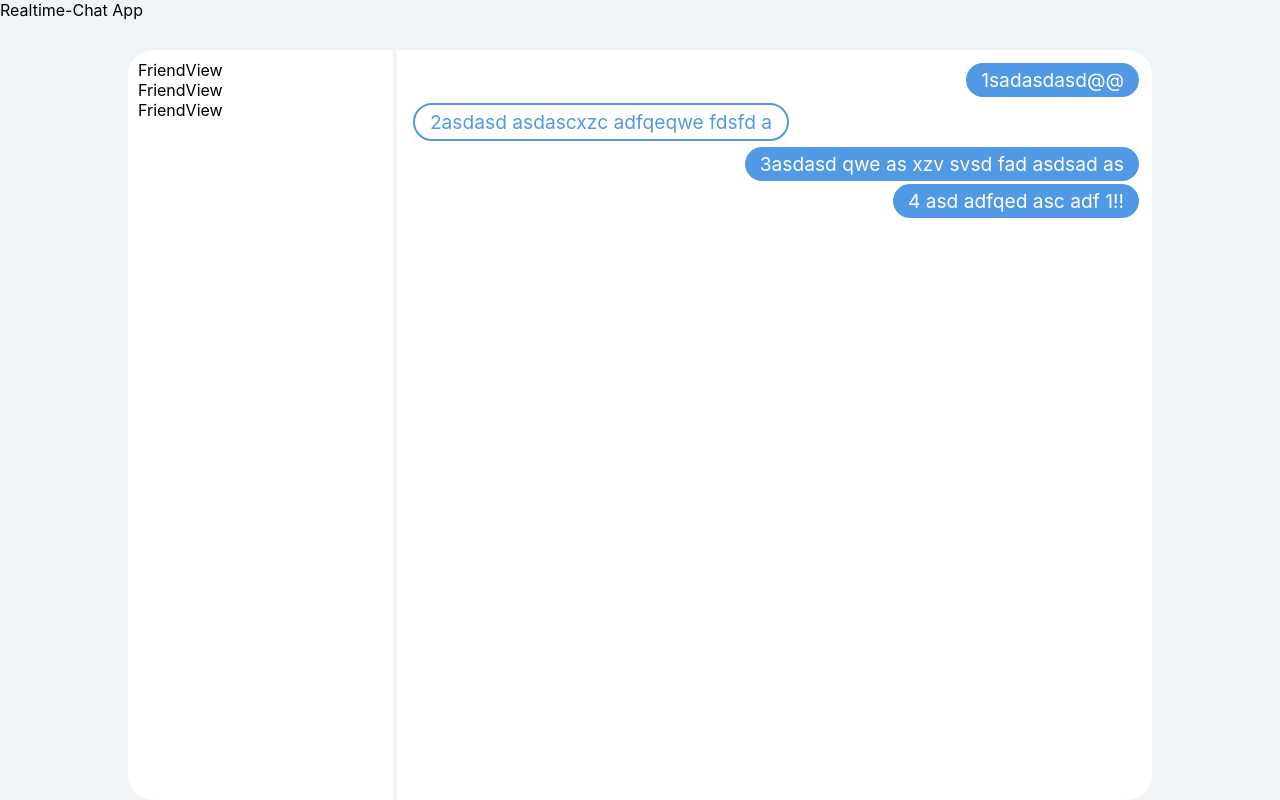
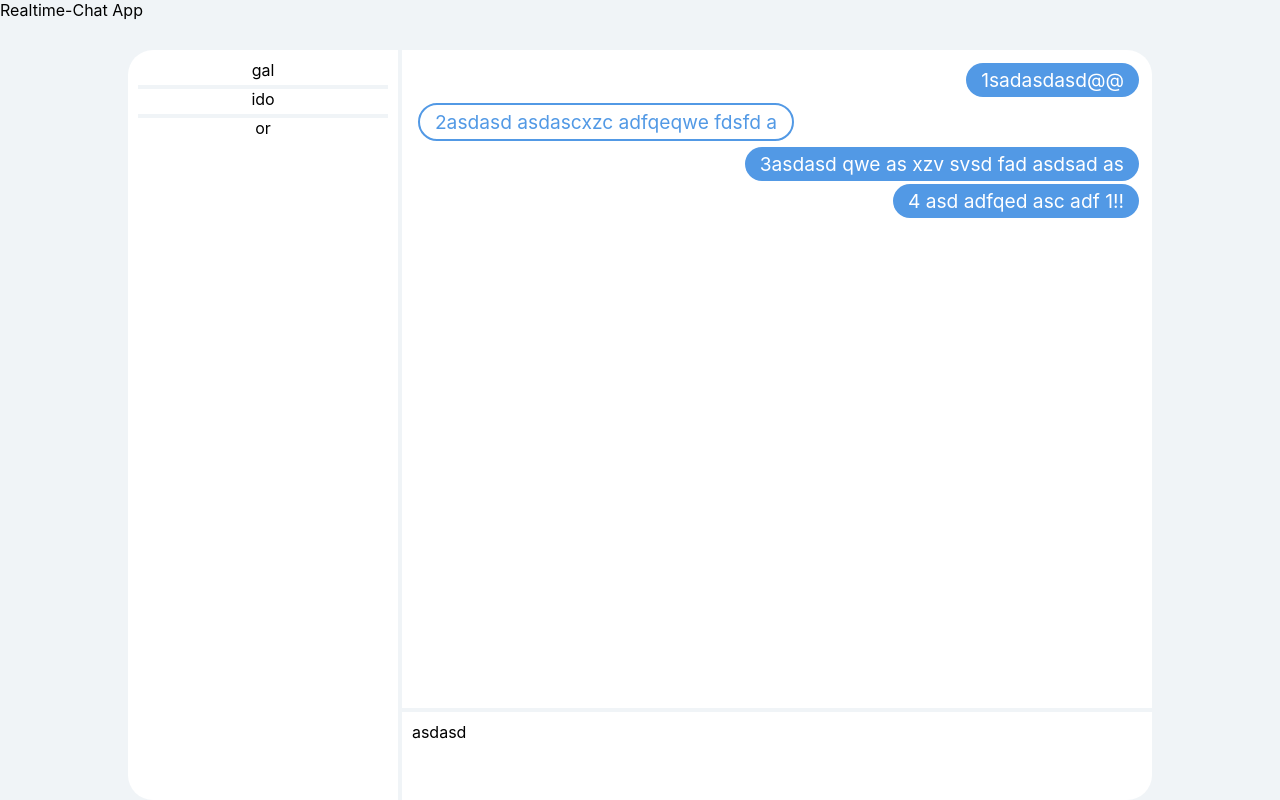
Before and after one commit to Galcarmi/realtime-chat, a React (Create React App) app in the folder frontend/: page / in a window 1280 px wide. Built offline with nearby package versions, Linux system fonts and the light colour scheme.

Commit message:
improved app layout css

```diff
--- a/frontend/src/components/container/chat-application/ChatApplication.tsx
+++ b/frontend/src/components/container/chat-application/ChatApplication.tsx
@@ -1,18 +1,23 @@
 import React, { FC } from 'react';
 import Line from '../utils/line/Line';
 import Chat from './chat/Chat';
+import MessageInput from './messageInput/MessageInput';
 import FriendsPanel from './friends-panel/FriendsPanel';
 const s = require('./layout.module.css');
 const chatApplicationStyles = require('./chatApplication.module.css');
 
 type ChatApplicationProps = {}
 
-const ChatApplication : FC<ChatApplicationProps>  = (props) => {
+const ChatApplication: FC<ChatApplicationProps> = (props) => {
     return (
         <div className={[s.chat_application_layout, chatApplicationStyles.chat_application].join(' ')}>
-             <FriendsPanel></FriendsPanel>
-             <Line horizontal={false}/>
-             <Chat></Chat>
+            <FriendsPanel className={s.friends_panel_layout}/>
+            <Line horizontal={false} />
+            <div className={s.chatContainerLayout}>
+                <Chat className={s.chatLayout}/>
+                <Line horizontal/>
+                <MessageInput className={s.messageInputLayout}/>
+            </div>
         </div>
     );
 }
--- a/frontend/src/components/container/chat-application/chat/Chat.tsx
+++ b/frontend/src/components/container/chat-application/chat/Chat.tsx
@@ -1,10 +1,12 @@
-import React from 'react';
+import React, {FC} from 'react';
 import Message from './message/Message';
-import s from '../layout.module.css';
 
-function Chat() {
+interface ChatProps {
+    className?: string;
+}
+const Chat:FC<ChatProps> = (props) => {
     return (
-        <div className={s.chat_layout}>
+        <div className={props.className}>
             <Message content={'1sadasdasd@@'}></Message>
             <Message content={'2asdasd asdascxzc adfqeqwe fdsfd a'} friendMessage={true}></Message>
             <Message content={'3asdasd qwe as xzv svsd fad asdsad as'}></Message>
--- /dev/null
+++ b/frontend/src/components/container/chat-application/chat/chat.module.css
@@ -0,0 +1,4 @@
+.messageInputLayout{
+    background-color: black;
+    justify-self:end;
+}
--- a/frontend/src/components/container/chat-application/friends-panel/FriendsPanel.tsx
+++ b/frontend/src/components/container/chat-application/friends-panel/FriendsPanel.tsx
@@ -1,14 +1,18 @@
 import React, { FC } from 'react';
 import FriendView from './friend-view/FriendView';
-import s from '../layout.module.css';
-type FriendsPanelProps = {}
+import Line from '../../utils/line/Line';
+type FriendsPanelProps = {
+    className: string;
+}
 
-const FriendsPanel : FC<FriendsPanelProps> = () => {
+const FriendsPanel : FC<FriendsPanelProps> = (props) => {
     return (
-        <div className={s.friends_panel_layout}>
-            <FriendView></FriendView>
-            <FriendView></FriendView>
-            <FriendView></FriendView>
+        <div className={props.className}>
+            <FriendView name="gal"></FriendView>
+            <Line horizontal/>
+            <FriendView name="ido"></FriendView>
+            <Line horizontal/>
+            <FriendView name="or"></FriendView>
         </div>
     );
 }
--- a/frontend/src/components/container/chat-application/friends-panel/friend-view/FriendView.tsx
+++ b/frontend/src/components/container/chat-application/friends-panel/friend-view/FriendView.tsx
@@ -1,10 +1,14 @@
-import React from 'react';
+import React, {FC} from 'react';
+import s from './friendView.module.css';
 
+interface FriendViewProps {
+    name:string;
+}
 
-function FriendView() {
+const FriendView:FC<FriendViewProps> = (props) =>{
     return (
-        <div>
-            FriendView
+        <div className={s.friendView}>
+            {props.name}
         </div>
     );
 }
--- /dev/null
+++ b/frontend/src/components/container/chat-application/friends-panel/friend-view/friendView.module.css
@@ -0,0 +1,4 @@
+.friendView{
+    text-align: center;
+    margin-bottom: 5px;
+}
--- a/frontend/src/components/container/chat-application/layout.module.css
+++ b/frontend/src/components/container/chat-application/layout.module.css
@@ -8,7 +8,17 @@
   padding:10px;
 }
 
-.chat_layout {
+.chatContainerLayout {
   width: 75%;
+  display: flex;
+  flex-direction: column;
+}
+
+.chatLayout{
+  padding:10px;
+  height:85%;
+}
+
+.messageInputLayout{
   padding:10px;
 }
--- /dev/null
+++ b/frontend/src/components/container/chat-application/messageInput/MessageInput.tsx
@@ -0,0 +1,15 @@
+import React, { FC } from 'react';
+
+type MessageInputProps = {
+    className?: string;
+}
+
+const Header : FC<MessageInputProps>  = (props) => {
+    return (
+        <div className={props.className}>
+            asdasd
+        </div>
+    );
+}
+
+export default Header;
```
Also changed, not shown: frontend/src/components/container/utils/cssUtils/layout.module.css (added, +11 -0 lines).
